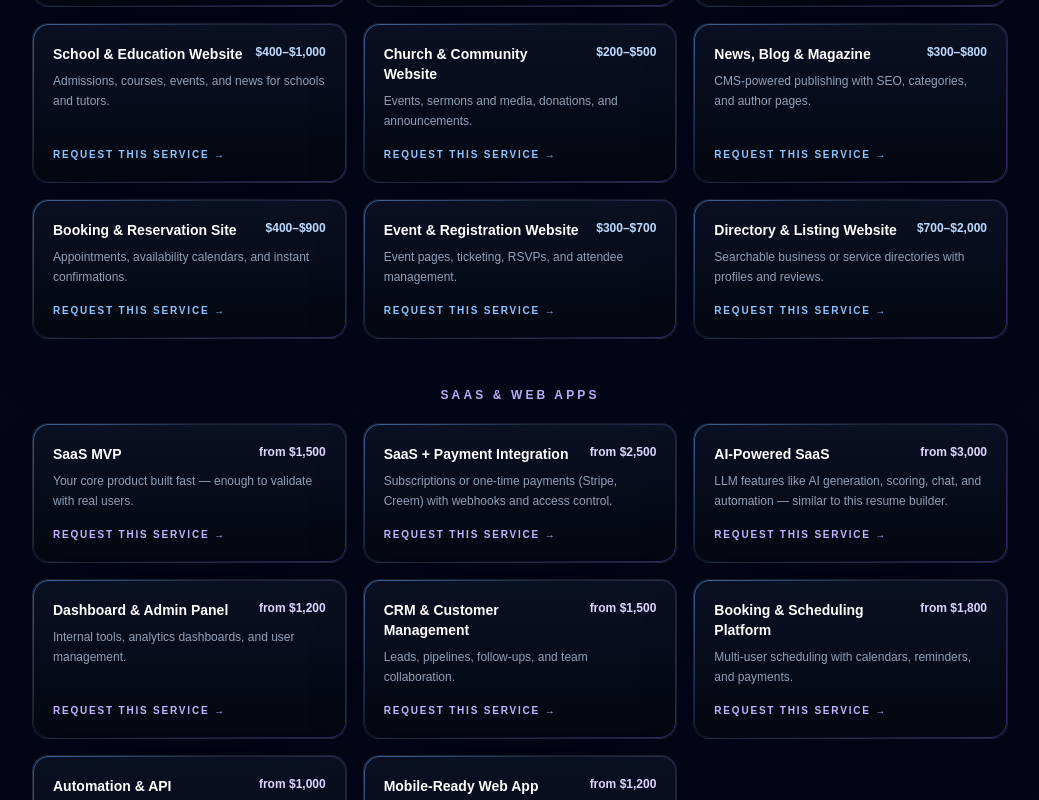
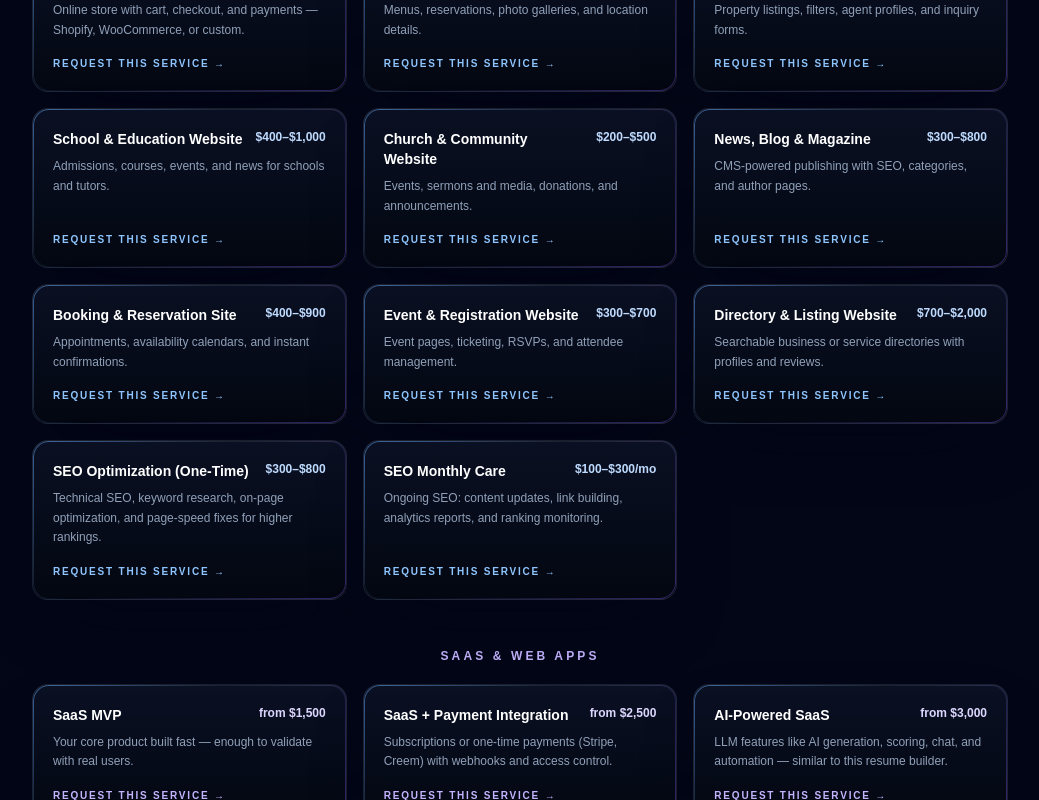
Before and after one commit to kaywebservice/ai-resume-builder, a Next.js app: page /portfolio in a window 1280 px wide. Shown: the part 2699-3499 px from the top of the page, without its empty margins (120-1159 px from the left). Built offline with nearby package versions, Linux system fonts and the light colour scheme.

Commit message:
Add SEO optimization to skills and services with pricing

```diff
--- a/app/portfolio/page.tsx
+++ b/app/portfolio/page.tsx
@@ -15,6 +15,7 @@ const SKILLS = [
   { name: "Databases", level: "Expert" },
   { name: "Firebase", level: "Advanced" },
   { name: "Supabase", level: "Advanced" },
+  { name: "SEO Optimization", level: "Advanced" },
   { name: "Git & GitHub", level: "Expert" },
 ];
 
@@ -91,6 +92,8 @@ const WEBSITE_SERVICES = [
   { name: "Booking & Reservation Site", price: "$400–$900", description: "Appointments, availability calendars, and instant confirmations." },
   { name: "Event & Registration Website", price: "$300–$700", description: "Event pages, ticketing, RSVPs, and attendee management." },
   { name: "Directory & Listing Website", price: "$700–$2,000", description: "Searchable business or service directories with profiles and reviews." },
+  { name: "SEO Optimization (One-Time)", price: "$300–$800", description: "Technical SEO, keyword research, on-page optimization, and page-speed fixes for higher rankings." },
+  { name: "SEO Monthly Care", price: "$100–$300/mo", description: "Ongoing SEO: content updates, link building, analytics reports, and ranking monitoring." },
 ];
 
 const SAAS_SERVICES = [
```
